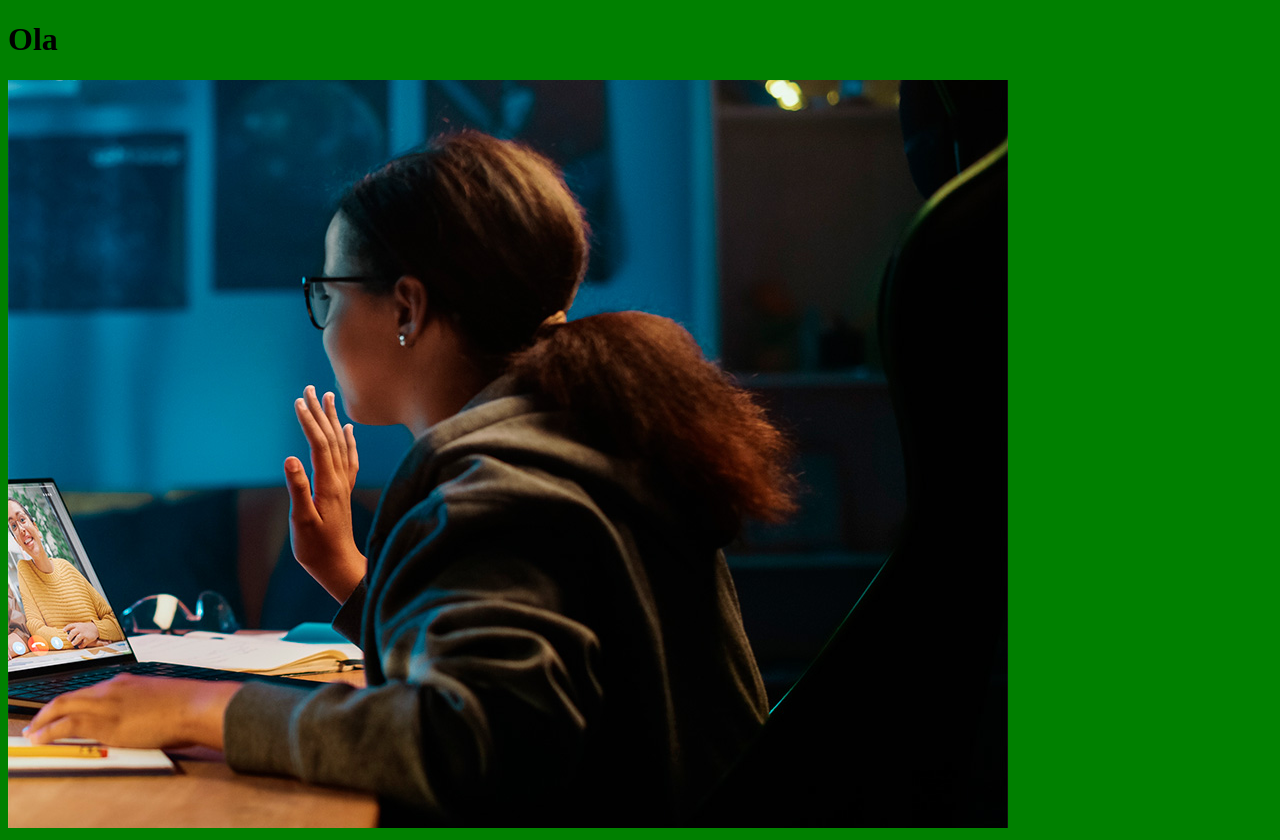
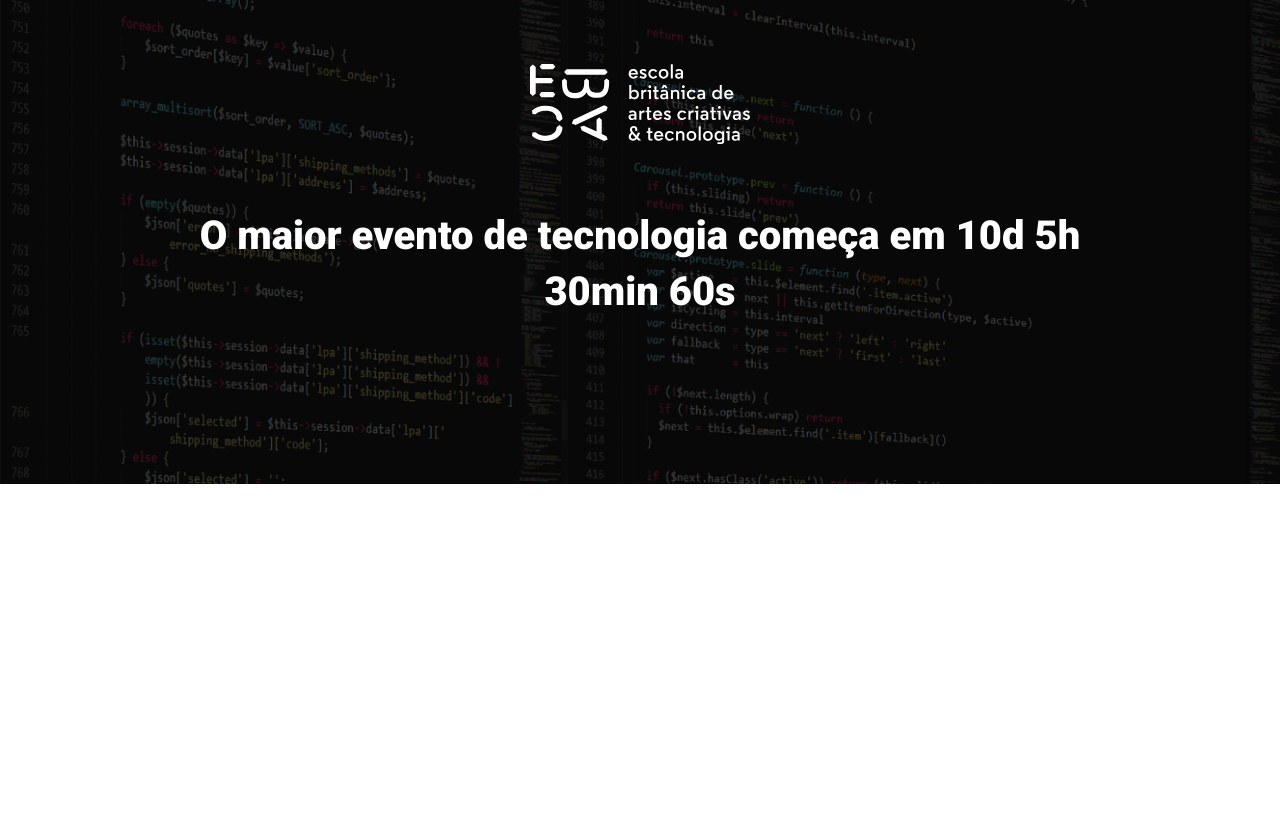
Before and after one commit to ThiagoDourado87/ebac_tech_talks, a website built with Parcel: page src/index.html in a window 1280 px wide. After the commit the page ends 800 px from the top, so only its background shows below. Built offline with nearby package versions, Linux system fonts and the light colour scheme.

Commit message:
criando o hero

```diff
--- a/src/index.html
+++ b/src/index.html
@@ -1,15 +1,20 @@
 <!DOCTYPE html>
-<html lang="en">
+<html lang="pt-br">
 <head>
     <meta charset="UTF-8">
     <meta name="viewport" content="width=device-width, initial-scale=1.0">
-    <title>Document</title>
+    <title>Ebach Teck Talks</title>
+    <link rel="preconnect" href="https://fonts.googleapis.com">
+    <link rel="preconnect" href="https://fonts.gstatic.com" crossorigin>
+    <link href="https://fonts.googleapis.com/css2?family=Lobster&family=Roboto:ital,wght@0,400;0,900;1,700&display=swap" rel="stylesheet">
     <link rel="stylesheet" href="styles/main.scss">
 </head>
 <body>
-    <h1>Ola</h1>
-
-    <img src="./images/backend.png" alt="">
-    <script src="scripts/main.js"></script>
+    <header class="hero">
+        <div class="container">
+            <img class="hero__logo" src="./images/ebac_logo.svg" alt="EBAC">
+            <p class="hero__text">O maior evento de tecnologia começa em 10d 5h 30min 60s</p>
+        </div>
+    </header>
 </body>
 </html>
--- /dev/null
+++ b/src/styles/_hero.scss
@@ -0,0 +1,53 @@
+.hero{
+    padding-top: 64px;
+    padding-bottom: 100px;
+    background-image: url(../images/fundo.png);
+    background-repeat: no-repeat;
+    background-size: cover;
+    position:relative;
+
+    .container{
+        position: relative;
+    }
+
+    &::before{
+        position: absolute;
+        top: 0;
+        left: 0;
+        width: 100%;
+        height: 100%;
+        background-color: #000;
+        content: '';
+        opacity: .7;
+    }
+
+    &__text{
+        margin-top: 64px;
+        margin-bottom: 64px;
+        font-size: 40px;
+        line-height: 56px;
+        font-weight: 800;
+        text-align: center;
+
+    }
+
+    &__logo{
+        margin: 0 auto;
+        height: 80px;
+        display: block;
+        text-align: center;
+    }
+
+    @media (max-width: 640px) {
+        padding: 40px 0;
+        &__logo{
+            height: 40px;
+        }
+
+        &__text{
+            font-size: 22px;
+            line-height: 24px;
+            margin: 24px 0;
+        }
+    }
+}
--- a/src/styles/main.scss
+++ b/src/styles/main.scss
@@ -1,3 +1,24 @@
-body{
-    background-color: green;
+@use 'hero';
+
+*{
+    margin: 0;
+    padding:0;
+    box-sizing: border-box;
+    font-family: Roboto, sans-serif;
+    color:#fff;
 }
+
+.container{
+    max-width: 960px;
+    width: 100%;
+    margin: 0 auto;
+
+    @media(max-width: 640px){
+        max-width: 80%;
+    }
+
+    @media(max-width: 1024px){
+        max-width: 90%;
+    }
+
+}
```
